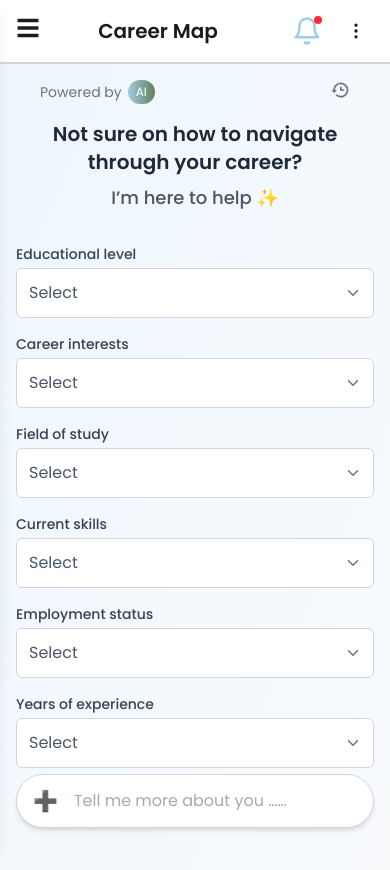
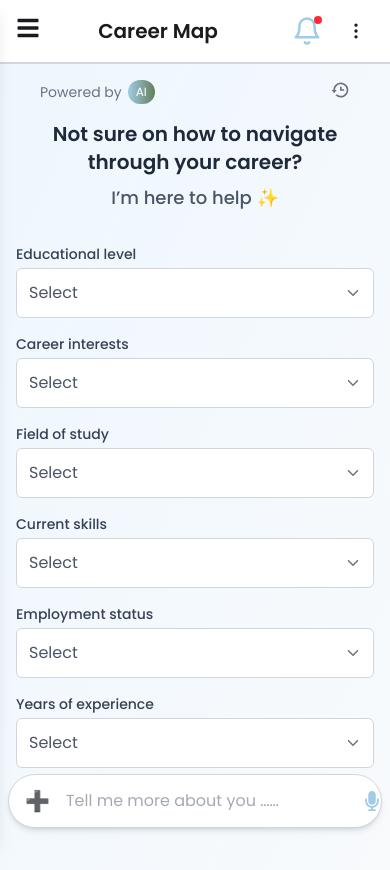
Before and after one commit to EjiroOsiephri/career-in-your-pocket-dev, a Next.js app: page /career in a window 390 px wide. Shown: the top 870 px of the page. Built offline with nearby package versions, Linux system fonts and the light colour scheme.

Commit message:
feats/add done with career path

```diff
--- a/src/components/CareerAsssitant.tsx
+++ b/src/components/CareerAsssitant.tsx
@@ -68,7 +68,7 @@ const CareerAssistant = () => {
       {/* Dropdown Form */}
       <motion.div
         variants={containerVariants}
-        className="grid grid-cols-1 md:grid-cols-2 gap-4 mt-8 w-full max-w-2xl mb-24"
+        className="grid grid-cols-1 md:grid-cols-2 gap-4 mt-8 w-full max-w-2xl mb-24 relative z-10"
       >
         <CustomDropdown label="Educational level" options={options} />
         <CustomDropdown label="Career interests" options={options} />
@@ -81,7 +81,7 @@ const CareerAssistant = () => {
       {/* Chat Input (Fixed to Bottom) */}
       <motion.div
         variants={itemVariants}
-        className="fixed bottom-4 w-full max-w-lg px-4"
+        className="fixed bottom-4 w-full max-w-lg px-2 md:px-4 z-30"
       >
         <motion.div
           whileHover={{ scale: 1.02 }}
@@ -99,13 +99,13 @@ const CareerAssistant = () => {
             className="flex-1 px-4 bg-transparent focus:outline-none text-gray-600"
           />
           <motion.button
-            whileHover={{ scale: 1.2 }}
-            className="text-[#A1CCE5] text-xl mr-3"
+            whileHover={{ scale: 1.05 }}
+            className="text-[#A1CCE5] text-xl -ml-9 md:-ml-[initial] md:mr-4 mr-2"
           >
             <FaMicrophone />
           </motion.button>
           <motion.button
-            whileHover={{ scale: 1.2 }}
+            whileHover={{ scale: 1.05 }}
             className="text-[#A1CCE5] text-xl"
           >
             <FiSend />
@@ -129,7 +129,7 @@ const CustomDropdown = ({ label, options }: DropdownProps) => {
     <motion.div
       variants={itemVariants}
       whileHover={{ scale: 1.05 }}
-      className="w-full relative z-20"
+      className="w-full relative text-black"
     >
       <label className="block text-gray-700 text-sm font-medium mb-1">
         {label}
@@ -149,7 +149,7 @@ const CustomDropdown = ({ label, options }: DropdownProps) => {
         <motion.ul
           initial={{ opacity: 0, y: -5 }}
           animate={{ opacity: 1, y: 0 }}
-          className="absolute w-full bg-white border border-gray-300 mt-1 rounded-md shadow-lg z-50"
+          className="absolute w-full bg-white border border-gray-300 mt-1 rounded-md shadow-lg z-50 overflow-hidden"
         >
           {options.map((option, index) => (
             <li
```
